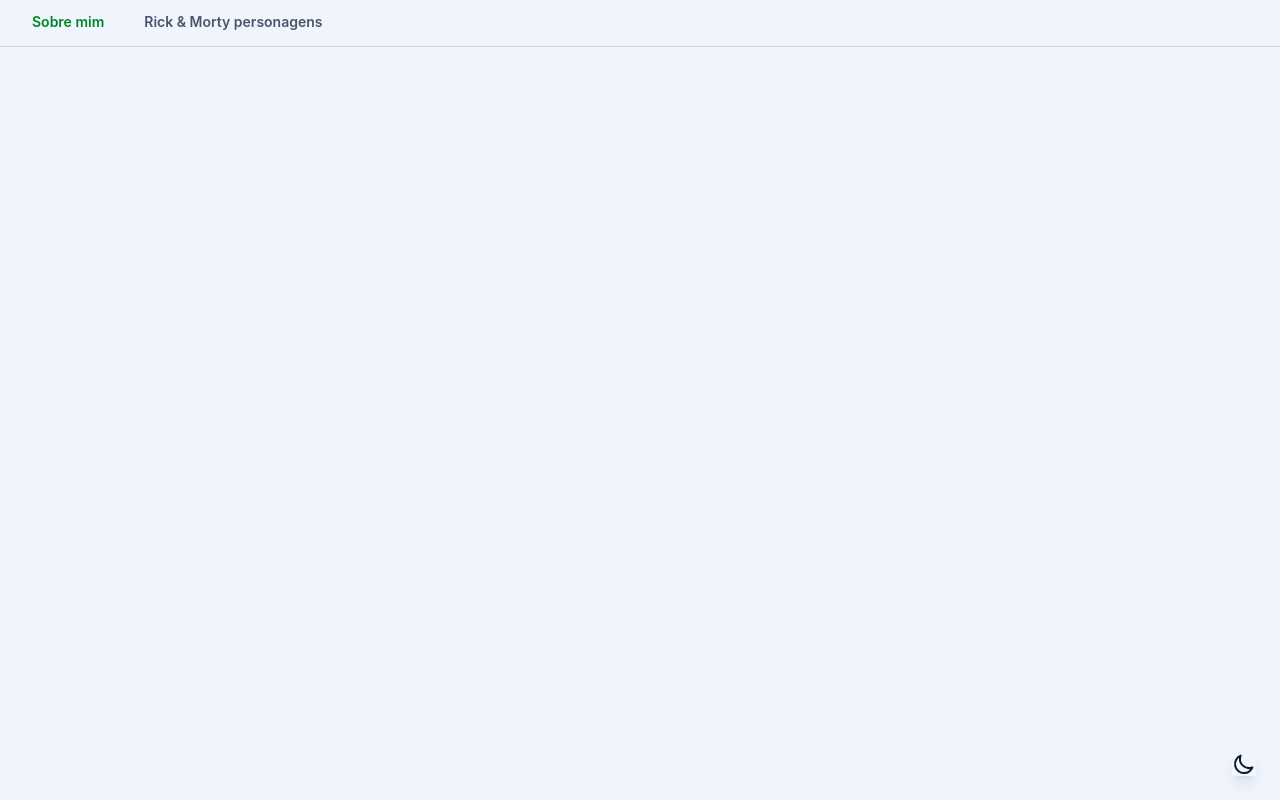
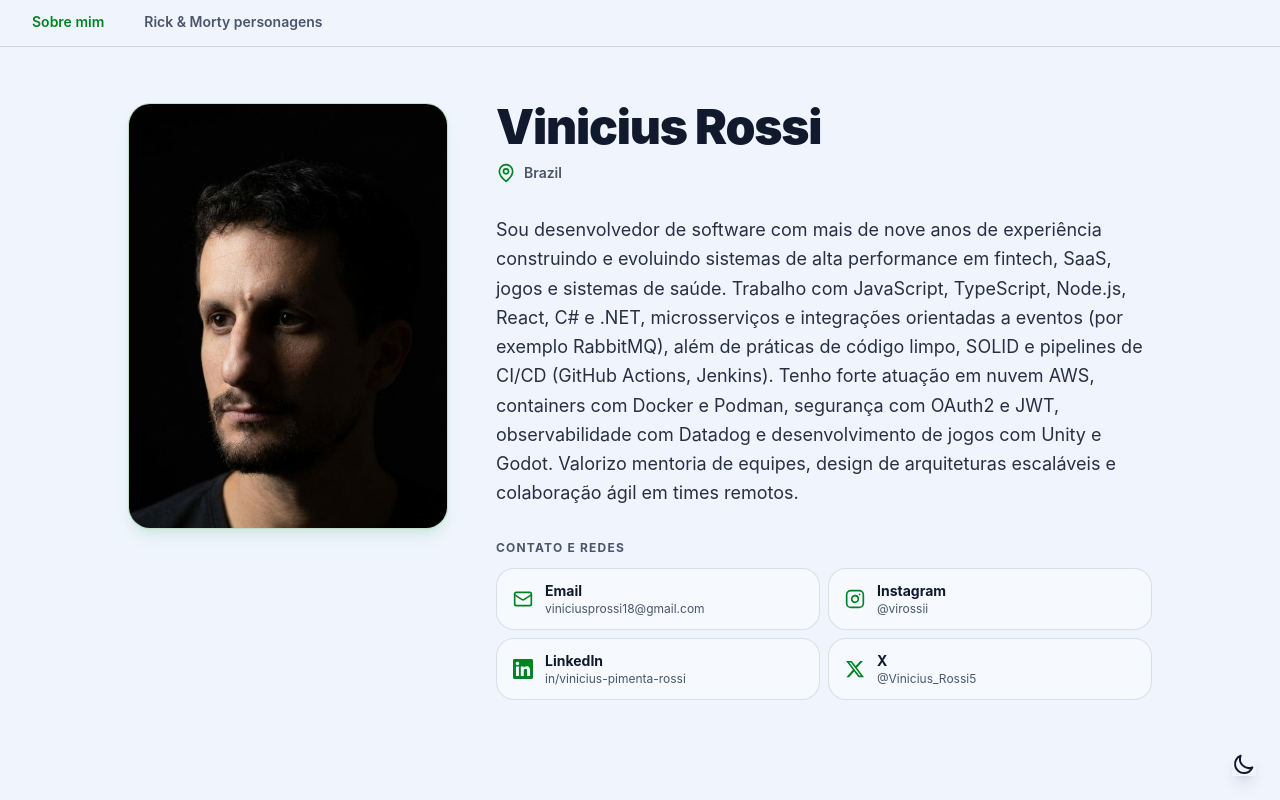
Before and after one commit to VRossi18/RickAndMortyPortal, a React (Vite) app: page /about in a window 1280 px wide. Built offline with nearby package versions, Linux system fonts and the light colour scheme.

Commit message:
added about me page

```diff
--- /dev/null
+++ b/src/components/about/AboutSocialIcons.tsx
@@ -0,0 +1,87 @@
+import clsx from 'clsx';
+import type { ReactNode, SVGProps } from 'react';
+
+const iconClass = 'h-5 w-5 shrink-0 text-primary';
+
+type IconProps = SVGProps<SVGSVGElement>;
+
+function Svg(props: IconProps & { children: ReactNode }) {
+   const { children, className, ...rest } = props;
+   return (
+      <svg
+         xmlns="http://www.w3.org/2000/svg"
+         viewBox="0 0 24 24"
+         fill="none"
+         stroke="currentColor"
+         strokeWidth={2}
+         strokeLinecap="round"
+         strokeLinejoin="round"
+         className={clsx(iconClass, className)}
+         aria-hidden
+         {...rest}
+      >
+         {children}
+      </svg>
+   );
+}
+
+export function IconMail(props: IconProps) {
+   return (
+      <Svg {...props}>
+         <rect width="20" height="16" x="2" y="4" rx="2" />
+         <path d="m22 7-8.97 5.7a1.94 1.94 0 0 1-2.06 0L2 7" />
+      </Svg>
+   );
+}
+
+export function IconMapPin(props: IconProps) {
+   return (
+      <Svg {...props}>
+         <path d="M20 10c0 6-8 12-8 12S4 16 4 10a8 8 0 0 1 16 0Z" />
+         <circle cx="12" cy="10" r="3" />
+      </Svg>
+   );
+}
+
+/** Instagram mark (stroke) */
+export function IconInstagram(props: IconProps) {
+   return (
+      <Svg {...props}>
+         <rect width="20" height="20" x="2" y="2" rx="5" ry="5" />
+         <path d="M16 11.37A4 4 0 1 1 12.63 8 4 4 0 0 1 16 11.37z" />
+         <line x1="17.5" x2="17.51" y1="6.5" y2="6.5" />
+      </Svg>
+   );
+}
+
+/** LinkedIn “in” mark */
+export function IconLinkedIn({ className, ...props }: IconProps) {
+   return (
+      <svg
+         xmlns="http://www.w3.org/2000/svg"
+         viewBox="0 0 24 24"
+         fill="currentColor"
+         className={clsx(iconClass, className)}
+         aria-hidden
+         {...props}
+      >
+         <path d="M20.447 20.452h-3.554v-5.569c0-1.328-.027-3.037-1.852-3.037-1.853 0-2.136 1.445-2.136 2.939v5.667H9.351V9h3.414v1.561h.046c.477-.9 1.637-1.85 3.37-1.85 3.601 0 4.267 2.37 4.267 5.455v6.286zM5.337 7.433c-1.144 0-2.063-.926-2.063-2.065 0-1.138.92-2.063 2.063-2.063 1.14 0 2.064.925 2.064 2.063 0 1.139-.925 2.065-2.064 2.065zm1.782 13.019H3.555V9h3.564v11.452zM22.225 0H1.771C.792 0 0 .774 0 1.729v20.542C0 23.227.792 24 1.771 24h20.451C23.2 24 24 23.227 24 22.271V1.729C24 .774 23.2 0 22.222 0h.003z" />
+      </svg>
+   );
+}
+
+/** X (Twitter) mark */
+export function IconX({ className, ...props }: IconProps) {
+   return (
+      <svg
+         xmlns="http://www.w3.org/2000/svg"
+         viewBox="0 0 24 24"
+         fill="currentColor"
+         className={clsx(iconClass, className)}
+         aria-hidden
+         {...props}
+      >
+         <path d="M18.244 2.25h3.308l-7.227 8.26 8.502 11.24H16.17l-5.214-6.817L4.99 21.75H1.68l7.73-8.835L1.254 2.25H8.08l4.713 6.231zm-1.161 17.52h1.833L7.084 4.126H5.117z" />
+      </svg>
+   );
+}
--- a/src/pages/AboutPage.tsx
+++ b/src/pages/AboutPage.tsx
@@ -1,15 +1,115 @@
 import { motion } from 'framer-motion';
+import {
+   IconInstagram,
+   IconLinkedIn,
+   IconMail,
+   IconMapPin,
+   IconX,
+} from '../components/about/AboutSocialIcons';
 
-/** Placeholder: conteúdo “Sobre mim” será implementado depois. */
+const SKILLS_INTRO =
+   'Sou desenvolvedor de software com mais de nove anos de experiência construindo e evoluindo sistemas de alta performance em fintech, SaaS, jogos e sistemas de saúde. Trabalho com JavaScript, TypeScript, Node.js, React, C# e .NET, microsserviços e integrações orientadas a eventos (por exemplo RabbitMQ), além de práticas de código limpo, SOLID e pipelines de CI/CD (GitHub Actions, Jenkins). Tenho forte atuação em nuvem AWS, containers com Docker e Podman, segurança com OAuth2 e JWT, observabilidade com Datadog e desenvolvimento de jogos com Unity e Godot. Valorizo mentoria de equipes, design de arquiteturas escaláveis e colaboração ágil em times remotos.';
+
+const PORTRAIT_SRC = '/about/portrait.png';
+
+const socialLinks = [
+   {
+      href: 'mailto:viniciusprossi18@gmail.com',
+      label: 'Email',
+      description: 'viniciusprossi18@gmail.com',
+      Icon: IconMail,
+      external: false as const,
+   },
+   {
+      href: 'https://www.instagram.com/virossii/',
+      label: 'Instagram',
+      description: '@virossii',
+      Icon: IconInstagram,
+      external: true as const,
+   },
+   {
+      href: 'https://www.linkedin.com/in/vinicius-pimenta-rossi/',
+      label: 'LinkedIn',
+      description: 'in/vinicius-pimenta-rossi',
+      Icon: IconLinkedIn,
+      external: true as const,
+   },
+   {
+      href: 'https://x.com/Vinicius_Rossi5',
+      label: 'X',
+      description: '@Vinicius_Rossi5',
+      Icon: IconX,
+      external: true as const,
+   },
+] as const;
+
 export function AboutPage() {
    return (
       <motion.section
          aria-label="Sobre mim"
-         className="min-h-[50vh] bg-[var(--bg-color)] px-4 py-10"
+         className="min-h-[50vh] bg-[var(--bg-color)] px-4 py-10 md:py-14"
          initial={{ opacity: 0 }}
          animate={{ opacity: 1 }}
          exit={{ opacity: 0 }}
          transition={{ duration: 0.28, ease: 'easeOut' }}
-      />
+      >
+         <div className="mx-auto max-w-5xl">
+            <div className="grid gap-10 md:grid-cols-[minmax(0,280px)_1fr] md:items-start md:gap-12 lg:grid-cols-[minmax(0,320px)_1fr]">
+               <figure className="mx-auto w-full max-w-xs md:mx-0 md:max-w-none">
+                  <div className="overflow-hidden rounded-2xl border border-primary/25 bg-card shadow-lg shadow-primary/10">
+                     <img
+                        src={PORTRAIT_SRC}
+                        alt="Retrato de Vinicius Rossi"
+                        className="aspect-[3/4] w-full object-cover object-top"
+                        width={640}
+                        height={853}
+                        decoding="async"
+                     />
+                  </div>
+               </figure>
+
+               <div className="min-w-0 space-y-8">
+                  <header className="space-y-3">
+                     <h1 className="text-4xl font-black tracking-tight text-foreground md:text-5xl">
+                        Vinicius Rossi
+                     </h1>
+                     <p className="flex items-center gap-2 text-sm font-semibold text-muted-foreground">
+                        <IconMapPin className="text-primary" aria-hidden />
+                        <span>Brazil</span>
+                     </p>
+                  </header>
+
+                  <p className="text-base leading-relaxed text-foreground/90 md:text-lg">{SKILLS_INTRO}</p>
+
+                  <div>
+                     <h2 className="mb-3 text-xs font-bold uppercase tracking-widest text-muted-foreground">
+                        Contato e redes
+                     </h2>
+                     <ul className="grid gap-2 sm:grid-cols-2">
+                        {socialLinks.map(({ href, label, description, Icon, external }) => (
+                           <li key={href}>
+                              <a
+                                 href={href}
+                                 {...(external
+                                    ? { target: '_blank', rel: 'noopener noreferrer' }
+                                    : {})}
+                                 className="flex items-center gap-3 rounded-xl border border-border/80 bg-card/50 px-4 py-3 text-left transition hover:border-primary/50 hover:bg-card"
+                              >
+                                 <Icon className="text-primary" />
+                                 <span className="min-w-0">
+                                    <span className="block text-sm font-bold text-foreground">{label}</span>
+                                    <span className="block truncate text-xs text-muted-foreground">
+                                       {description}
+                                    </span>
+                                 </span>
+                              </a>
+                           </li>
+                        ))}
+                     </ul>
+                  </div>
+               </div>
+            </div>
+         </div>
+      </motion.section>
    );
 }
```
Also changed, not shown: src/index.css (+31 -22 lines), public/about/portrait.png (added), 1 other file (tests, documents, lock files or other folders).
